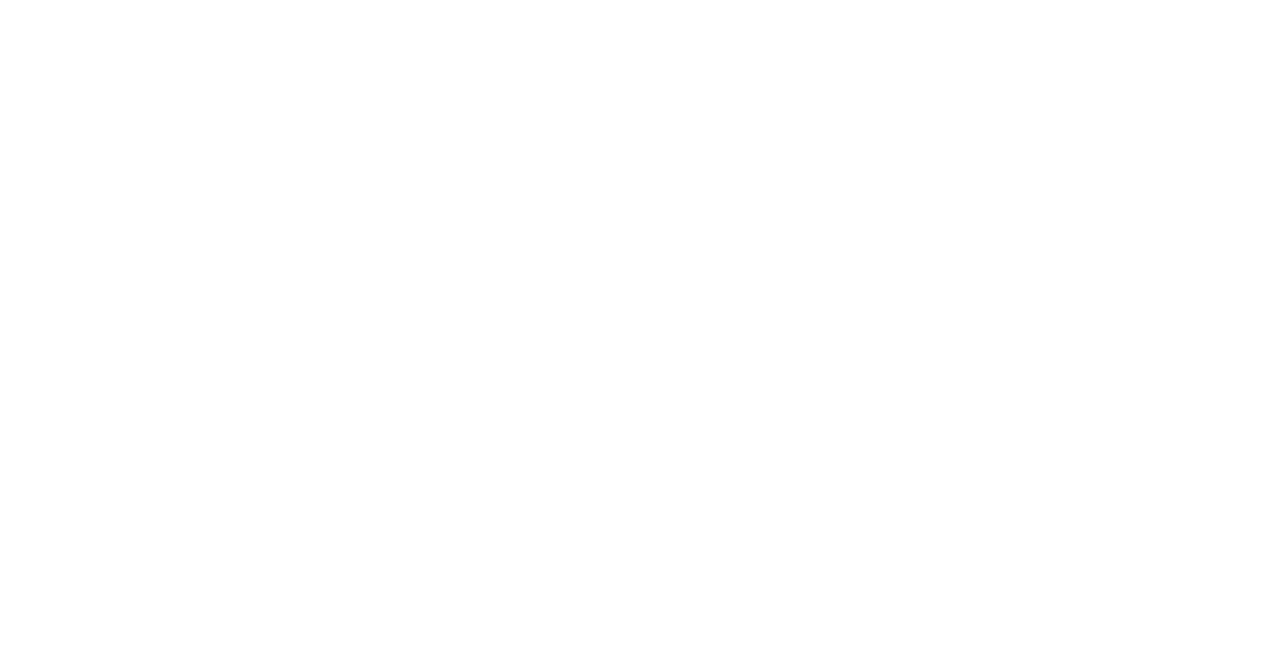
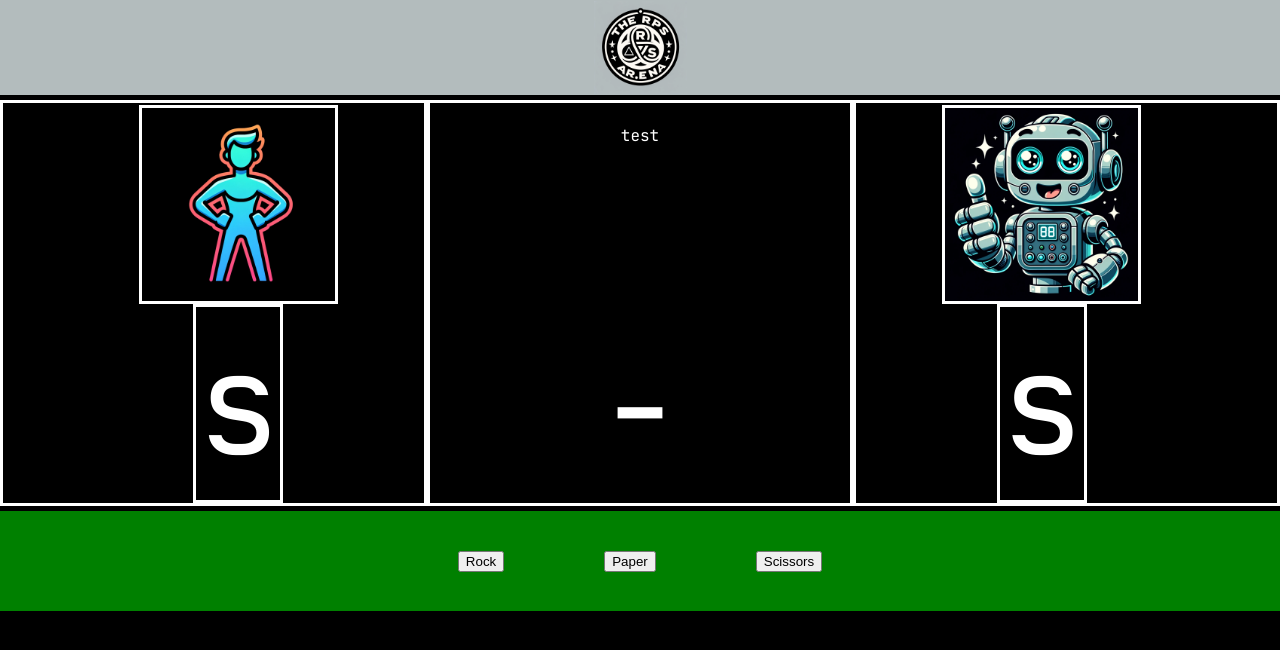
Before and after one commit to AlRzRz/RockPaperScissorsUpdated, a plain HTML site: page rps.html in a window 1280 px wide. Drawn offline with Linux system fonts and the light colour scheme.

Commit message:
Base Changes

```diff
--- a/rps.html
+++ b/rps.html
@@ -4,8 +4,38 @@
     <meta charset="UTF-8">
     <meta name="viewport" content="width=device-width, initial-scale=1.0">
     <title>Document</title>
+    <script src="rpsjs.js" defer></script>
+    <link rel="stylesheet" type="text/css" href="rpscss.css">
+    <link rel="preconnect" href="https://fonts.googleapis.com">
+    <link rel="preconnect" href="https://fonts.gstatic.com" crossorigin>
+    <link href="https://fonts.googleapis.com/css2?family=JetBrains+Mono&display=swap" rel="stylesheet">
 </head>
 <body>
-    <script src="rpsjs.js"></script>
+    <div class="logo-header">
+        <img src="RPSpic2.png" class="logopic">
+    </div>
+
+    <div class="scoreboard">
+        <div class="playerside">
+            <img src="humanrps.png" class="playerimg">
+            <div class="playerscore">s</div>
+        </div>
+
+        <div class="scoreseparator">
+            <div class="messagelog">test</div>
+            <div class="separator">-</div>
+        </div>
+
+        <div class="compside">
+            <img src="robotrps.png" class="compimg">
+            <div class="compscore">s</div>
+        </div>
+    </div>
+
+    <div class="buttonScreen">
+        <button class="rock">Rock</button>
+        <button class="paper">Paper</button>
+        <button class="scissors">Scissors</button>
+    </div>
 </body>
 </html>
--- /dev/null
+++ b/rpscss.css
@@ -0,0 +1,111 @@
+body {
+    background-color: black;
+    display: flex;
+    flex-direction: column;
+    margin: 0;
+    min-height: 100vh;
+    font-family: 'JetBrains Mono', monospace;
+    gap: 8px;
+
+}
+
+
+/* HEADER START */
+
+.logo-header {
+    background-color: #b3bcbd;
+    height: 95px;
+    display: flex;
+    flex-direction: row;
+    justify-content: center;
+    align-items: center;
+}
+
+.logopic {
+    height: 93px;
+}
+
+
+/* HEADER END */
+/* SCOREBOARD START */
+
+.scoreboard {
+    display: flex;
+    flex-direction: row;
+    justify-content: space-around;
+    align-items: center;
+    background-color: bisque;
+    height: 400px;
+
+}
+
+.playerside, .scoreseparator, .compside {
+    background-color: black;
+    flex: 1;
+    border-color: white;
+    border-style: solid;
+    height: 400px;
+    color: white;
+
+}
+
+.scoreseparator {
+    display: flex;
+    flex-direction: column;
+    justify-content: center;
+    align-items: center;
+    gap: 170px;
+
+}
+
+.separator {
+    font-size: 140px;
+}
+
+.messagelog {
+    margin-top: 20px;
+}
+
+.playerside, .compside {
+    display: flex;
+    flex-direction: column;
+    justify-content: center;
+    align-items: center;
+}
+
+.playerimg, .playerscore, .compimg, .compscore {
+    flex: 1;
+    border-style: solid;
+}
+
+.playerimg, .compimg {
+    height: 110px;
+    margin-top: 2px;
+}
+
+.playerscore, .compscore {
+    display: flex;
+    align-items: center;
+    font-size: 140px;
+}
+
+.playerimg, .playerscore {
+    margin-left: 50px;
+}
+
+.compimg, .compscore {
+    margin-right: 50px;
+}
+
+/* SCOREBOARD END */
+/* BUTTONSCREEN START */
+
+.buttonScreen {
+    background-color: green;
+    height: 100px;
+    display: flex;
+    justify-content: center;
+    align-items: center;
+    gap: 100px;
+
+}
```
Also changed, not shown: RPSpic2.png (added), humanrps.png (added), robotrps.png (added).
